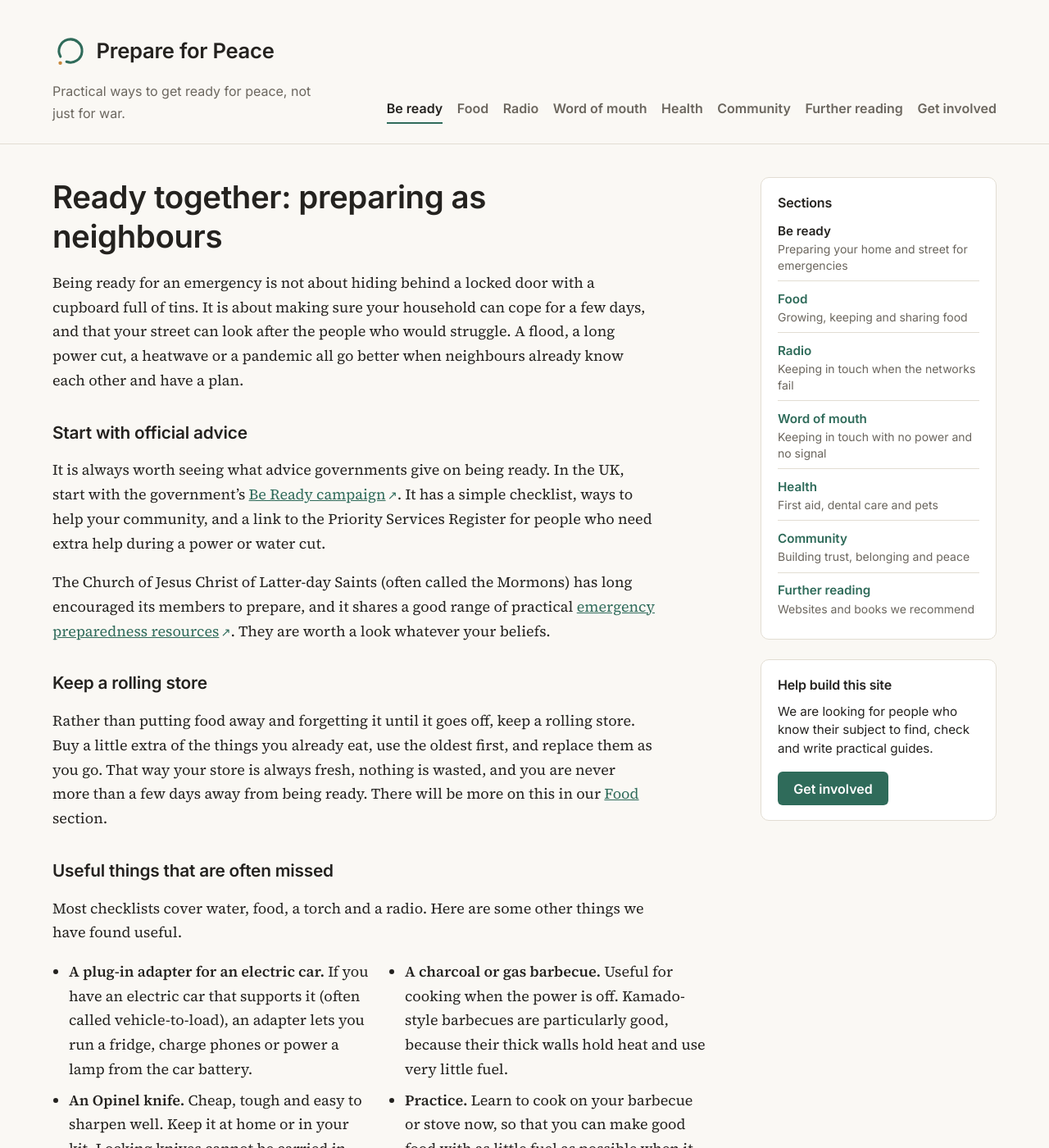
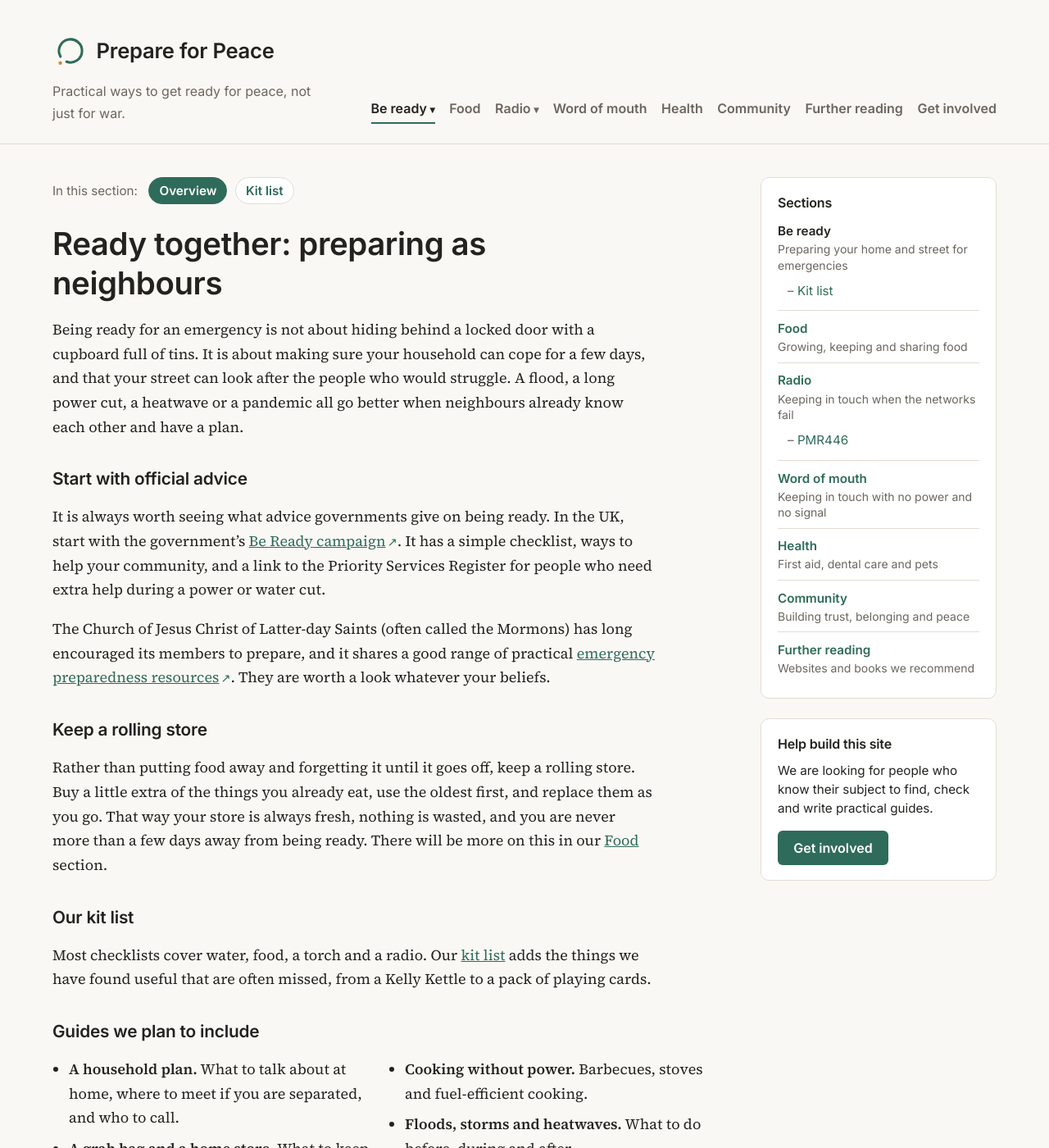
Before and after one commit to bwaymark/prepareforpeace-site, a Jekyll site: the page built from be-ready.md, in a window 1280 px wide and 1400 px high. Shown: the whole window at 82% size. Built offline with Jekyll 4.4.1, drawn with Linux system fonts in a browser that asks for light colours; some of the changed text lies outside the part shown.

Commit message:
PMR radios and a submenu for kit list

```diff
--- a/_layouts/default.html
+++ b/_layouts/default.html
@@ -22,7 +22,19 @@
       </div>
       <nav class="site-nav" aria-label="Main">
         {%- for item in site.data.navigation %}
-        <a href="{{ item.url | relative_url }}"{% if page.url == item.url %} aria-current="page"{% endif %}>{{ item.title }}</a>
+        {%- if item.children %}
+        <div class="nav-group">
+          <a href="{{ item.url | relative_url }}"{% if page.url contains item.url %} aria-current="page"{% endif %}>{{ item.title }}</a>
+          <div class="nav-dropdown">
+            <a href="{{ item.url | relative_url }}">{{ item.title }}: overview</a>
+            {%- for child in item.children %}
+            <a href="{{ child.url | relative_url }}">{{ child.title }}</a>
+            {%- endfor %}
+          </div>
+        </div>
+        {%- else %}
+        <a href="{{ item.url | relative_url }}"{% if page.url contains item.url %} aria-current="page"{% endif %}>{{ item.title }}</a>
+        {%- endif %}
         {%- endfor %}
       </nav>
     </div>
@@ -30,6 +42,17 @@
 
   <div class="wrap layout">
     <main class="content">
+      {%- for item in site.data.navigation %}
+      {%- if item.children and page.url contains item.url %}
+      <nav class="section-nav" aria-label="In this section">
+        <span>In this section:</span>
+        <a href="{{ item.url | relative_url }}"{% if page.url == item.url %} aria-current="page"{% endif %}>Overview</a>
+        {%- for child in item.children %}
+        <a href="{{ child.url | relative_url }}"{% if page.url == child.url %} aria-current="page"{% endif %}>{{ child.title }}</a>
+        {%- endfor %}
+      </nav>
+      {%- endif %}
+      {%- endfor %}
       {{ content }}
     </main>
 
@@ -39,7 +62,15 @@
         <ul>
           {%- for item in site.data.navigation %}
           {%- unless item.url == '/get-involved/' %}
-          <li><a href="{{ item.url | relative_url }}"{% if page.url == item.url %} aria-current="page"{% endif %}>{{ item.title }}</a><span>{{ item.summary }}</span></li>
+          <li><a href="{{ item.url | relative_url }}"{% if page.url == item.url %} aria-current="page"{% endif %}>{{ item.title }}</a><span>{{ item.summary }}</span>
+            {%- if item.children %}
+            <ul class="sidebar-children">
+              {%- for child in item.children %}
+              <li><a href="{{ child.url | relative_url }}"{% if page.url == child.url %} aria-current="page"{% endif %}>{{ child.title }}</a></li>
+              {%- endfor %}
+            </ul>
+            {%- endif %}
+          </li>
           {%- endunless %}
           {%- endfor %}
         </ul>
@@ -56,7 +87,7 @@
     <div class="wrap footer-grid">
       <nav class="footer-nav" aria-label="Footer">
         {%- for item in site.data.footer %}
-        <a href="{{ item.url | relative_url }}"{% if page.url == item.url %} aria-current="page"{% endif %}>{{ item.title }}</a>
+        <a href="{{ item.url | relative_url }}"{% if page.url contains item.url %} aria-current="page"{% endif %}>{{ item.title }}</a>
         {%- endfor %}
       </nav>
       <p class="footer-contact">Contact: <a href="mailto:{{ site.contact_email }}">{{ site.contact_email }}</a></p>
--- a/assets/style.css
+++ b/assets/style.css
@@ -156,3 +156,39 @@ blockquote p { margin: 0; }
 /* Links to other websites */
 a.external::after { content: "\2197"; display: inline-block; margin-left: .15em; font-size: .8em; text-decoration: none; }
 .visually-hidden { position: absolute; width: 1px; height: 1px; margin: -1px; padding: 0; overflow: hidden; clip: rect(0 0 0 0); white-space: nowrap; border: 0; }
+
+.breadcrumb { font: 600 .9rem/1.4 "Inter", system-ui, sans-serif; color: var(--muted); margin: 0 0 1rem; }
+.breadcrumb a { text-decoration: none; }
+
+/* Sub-pages */
+.nav-group { position: relative; display: inline-flex; }
+.nav-dropdown { display: none; }
+@media (min-width: 900px) {
+  .nav-group > a::after { content: "\25BE"; font-size: .75em; margin-left: .3em; }
+  .nav-dropdown {
+    position: absolute; top: 100%; left: -0.75rem; z-index: 10; min-width: 12rem;
+    padding: .5rem 0; background: var(--field); border: 1px solid var(--rule); border-radius: 8px;
+    box-shadow: 0 6px 20px rgba(0,0,0,.08);
+  }
+  .nav-group:hover .nav-dropdown, .nav-group:focus-within .nav-dropdown { display: block; }
+  .nav-dropdown a { display: block; padding: .45rem .9rem; border: 0; color: var(--text); white-space: nowrap; }
+  .nav-dropdown a:hover { background: var(--bg); color: var(--accent); }
+}
+.section-nav { display: flex; flex-wrap: wrap; gap: .4rem .6rem; align-items: center; margin: 0 0 1.5rem; font: 600 .95rem/1.4 "Inter", system-ui, sans-serif; }
+.section-nav span { color: var(--muted); font-weight: 400; margin-right: .25rem; }
+.section-nav a { text-decoration: none; padding: .3rem .75rem; border: 1px solid var(--rule); border-radius: 999px; background: var(--field); }
+.section-nav a[aria-current="page"] { background: var(--accent); border-color: var(--accent); color: var(--accent-text); }
+.sidebar-children { margin: .4rem 0 0 .75rem !important; }
+.sidebar-children li { border: 0 !important; padding: .15rem 0 !important; }
+.sidebar-children a { font-weight: 400 !important; }
+.sidebar-children a::before { content: "\2013\00a0"; color: var(--muted); }
+
+/* Tables */
+.content table { border-collapse: collapse; margin: 1rem 0 1.5rem; font: 400 .95rem/1.4 "Inter", system-ui, sans-serif; background: var(--field); border: 1px solid var(--rule); border-radius: 8px; overflow: hidden; display: block; max-width: 100%; overflow-x: auto; width: max-content; }
+.content th, .content td { padding: .5rem .9rem; text-align: left; border-bottom: 1px solid var(--rule); white-space: nowrap; }
+.content th { font-weight: 600; background: var(--bg); }
+.content tr:last-child td { border-bottom: 0; }
+.content td:nth-child(3), .content th:nth-child(3) { border-left: 1px solid var(--rule); }
+@media (max-width: 600px) {
+  .content th, .content td { padding: .45rem .5rem; font-size: .875rem; white-space: normal; }
+}
--- a/be-ready.md
+++ b/be-ready.md
@@ -18,21 +18,9 @@ The Church of Jesus Christ of Latter-day Saints (often called the Mormons) has l
 
 Rather than putting food away and forgetting it until it goes off, keep a rolling store. Buy a little extra of the things you already eat, use the oldest first, and replace them as you go. That way your store is always fresh, nothing is wasted, and you are never more than a few days away from being ready. There will be more on this in our [Food](/food/) section.
 
-## Useful things that are often missed
+## Our kit list
 
-Most checklists cover water, food, a torch and a radio. Here are some other things we have found useful.
-
-- **A plug-in adapter for an electric car.** If you have an electric car that supports it (often called vehicle-to-load), an adapter lets you run a fridge, charge phones or power a lamp from the car battery.
-- **An Opinel knife.** Cheap, tough and easy to sharpen well. Keep it at home or in your kit. Locking knives cannot be carried in public in the UK without a good reason.
-- **A Kelly Kettle.** Boils water quickly using small twigs, pine cones, paper or almost any scraps of fuel.
-- **Emergency water filter straws.** Small, light and worth having around in case the water supply fails.
-- **A flint fire steel and some fire starters.** They work when wet and outlast matches and lighters.
-- **A charcoal or gas barbecue.** Useful for cooking when the power is off. Kamado-style barbecues are particularly good, because their thick walls hold heat and use very little fuel.
-- **Practice.** Learn to cook on your barbecue or stove now, so that you can make good food with as little fuel as possible when it matters.
-- **Low-power LED torches and lanterns.** Have several, in different sizes, with spare batteries or a way to charge them.
-- **Things to pass the time.** Playing cards, games, books, pens and paper make a long power cut far easier, especially with children.
-
-<p class="notice">Never use a barbecue, Kelly Kettle, camping stove or generator indoors, in a tent or in a garage, even with the door open. They give off carbon monoxide, which can kill without warning. Fit a carbon monoxide alarm at home.</p>
+Most checklists cover water, food, a torch and a radio. Our [kit list](/be-ready/kit-list/) adds the things we have found useful that are often missed, from a Kelly Kettle to a pack of playing cards.
 
 ## Guides we plan to include
 
```
Also changed, not shown: _data/navigation.yml (+7 -0 lines), books.md (+4 -0 lines), kit-list.md (added, +27 -0 lines), pmr446.md (added, +65 -0 lines), radio.md (+1 -1 lines), README.md.
